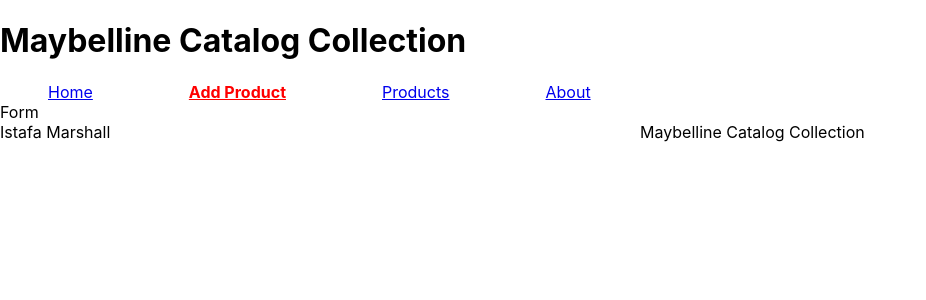
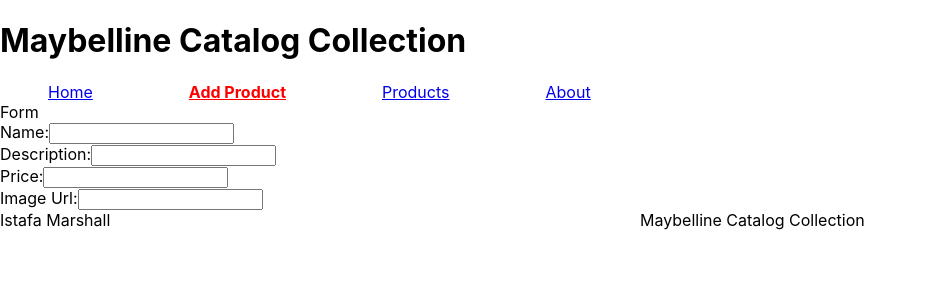
Before and after one commit to ISTAFAMARSHALL/maybelline-catalog-collection, a React (Create React App) app: page /products/new in a window 1280 px wide. Shown: the top 300 px of the page, without its empty margins (0-926 px from the left). Built offline with nearby package versions, Linux system fonts and the light colour scheme; the HTML template or start-up script is replaced by a standard one.

Commit message:
added form

```diff
--- a/src/MakeUpContainer.js/MakeUpComponentContainer.js
+++ b/src/MakeUpContainer.js/MakeUpComponentContainer.js
@@ -14,7 +14,8 @@
     fetch("http://localhost:3001/products")
     .then(r => r.json())
     .then((data) => setproducts(data))
-  }, [])
+    .catch((error) => alert(error))
+  } , [])
 
   const sortCards = products.filter((item) => {
     if (sort === "" )
@@ -23,8 +24,6 @@
     return item.product_type === sort
 
   })
-
-  console.log(sortCards)
 
   const filteredCards = sortCards.filter((item) => {
     if (search === "") {
--- a/src/Navigation.js/Form.js
+++ b/src/Navigation.js/Form.js
@@ -2,7 +2,19 @@
 
 function Form() {
   return (
-    <div>Form</div>
+    <div>Form
+      <form>
+        <label htmlFor='name'>Name:</label>
+        <input type="text" name="name" id="name" /> <br></br>
+        <label htmlFor='description'>Description:</label>
+        <input type="text" name="description" id="description" /> <br></br>
+        <label htmlFor='price'>Price:</label>
+        <input type="text" name="price" id="price" /> <br></br>
+        <label htmlFor='image'>Image Url:</label>
+        <input type="text" name="image" id="image" /> <br></br>
+
+      </form>
+    </div>
   )
 }
 
```
